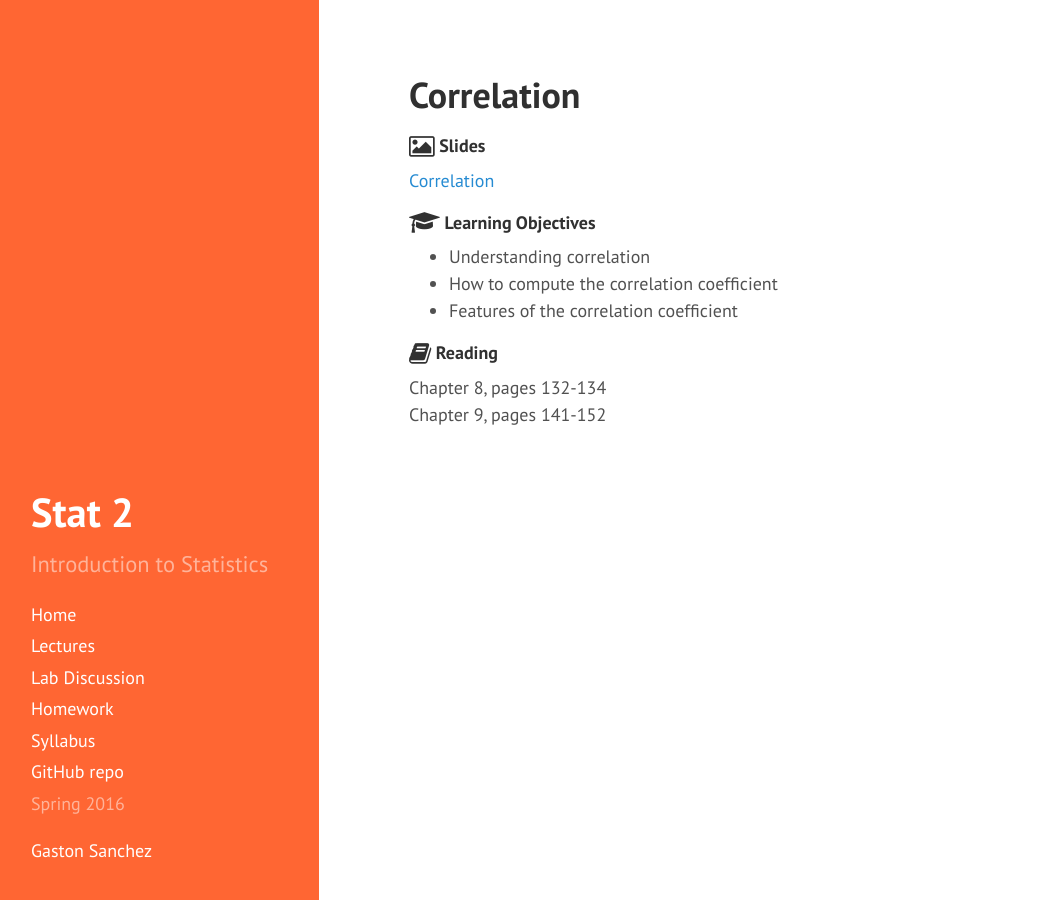
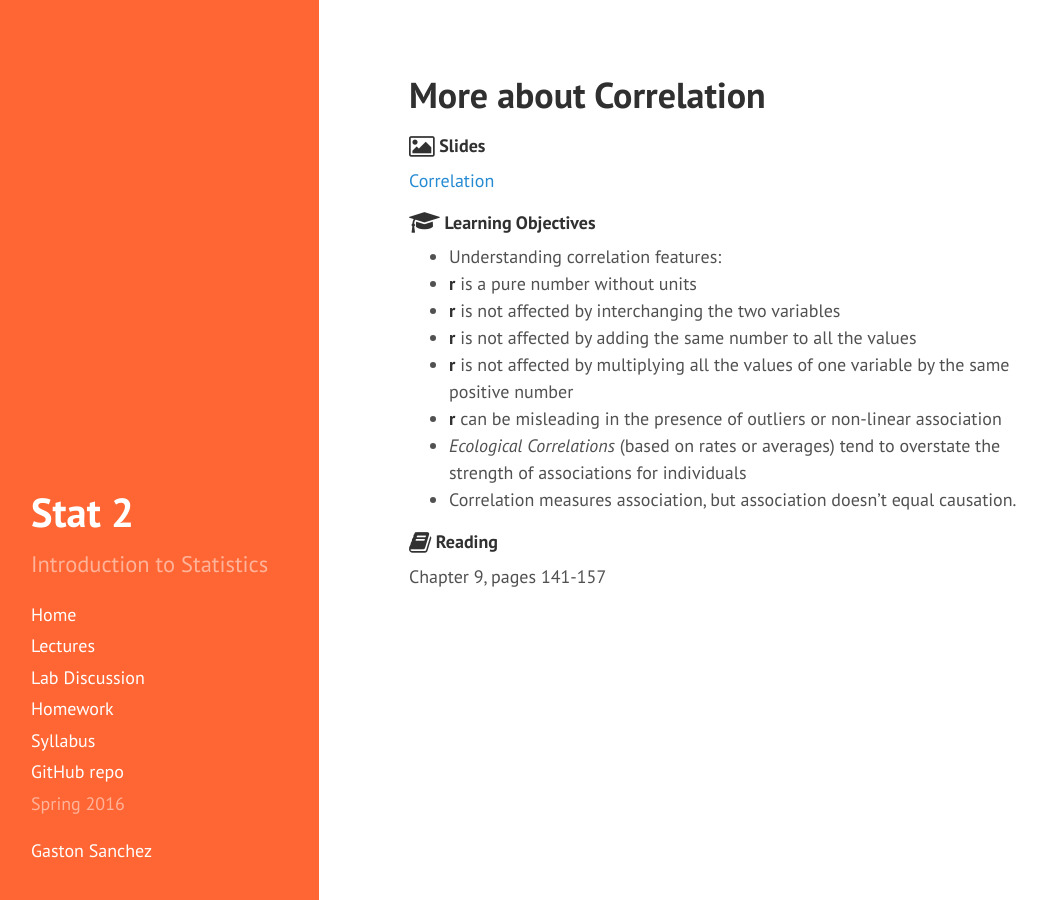
Before and after one commit to gastonstat/relic-stat2, a Jekyll site: the page built from lectures/08-correlation.md, in a window 1280 px wide. Shown: the whole page, without its empty margins (5-1052 px from the left). Built offline with Jekyll 4.4.1, drawn with Linux system fonts in a browser that asks for light colours; nearby versions of some CDN libraries.

Commit message:
lectures: added summary points of chap 8 'More about Correlation'

```diff
--- a/lectures/08-correlation.md
+++ b/lectures/08-correlation.md
@@ -1,6 +1,6 @@
 ---
 layout: lecture
-title: "Correlation"
+title: "More about Correlation"
 ---
 
 <h4>
@@ -16,9 +16,14 @@ title: "Correlation"
 	Learning Objectives
 </h4>
 
-- Understanding correlation
-- How to compute the correlation coefficient
-- Features of the correlation coefficient
+- Understanding correlation features:
+- __r__ is a pure number without units
+- __r__ is not affected by interchanging the two variables
+- __r__ is not affected by adding the same number to all the values
+- __r__ is not affected by multiplying all the values of one variable by the same positive number
+- __r__ can be misleading in the presence of outliers or non-linear association
+- _Ecological Correlations_ (based on rates or averages) tend to overstate the strength of associations for individuals
+- Correlation measures association, but association doesn't equal causation.
 
 
 <h4>
@@ -26,5 +31,4 @@ title: "Correlation"
 	Reading
 </h4>
 
-Chapter 8, pages 132-134 <br>
-Chapter 9, pages 141-152
+Chapter 9, pages 141-157
```
